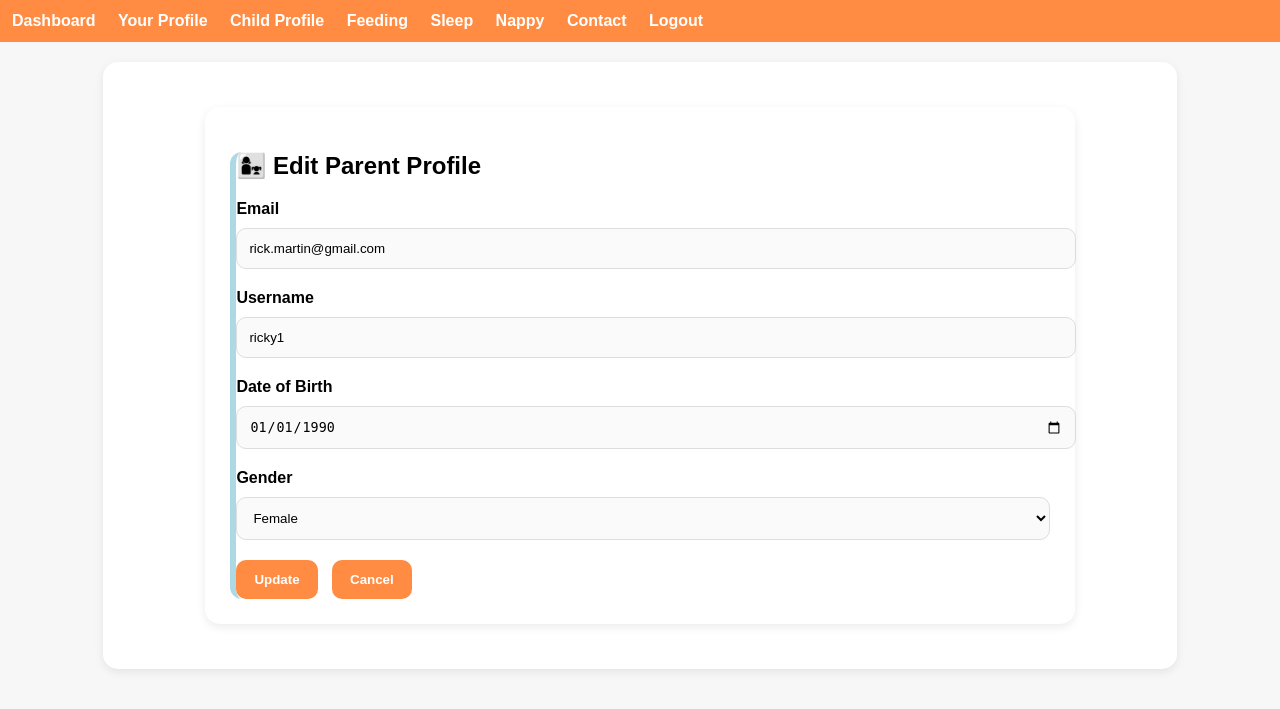
After one commit to ricanapx/flask-webapp, a Flask app: page /edit_parent in a window 1280 px wide. The commit adds this page. Shown: the top 709 px of the page. Run offline with Flask 3, Linux system fonts and the light colour scheme; a user stored in the database is signed in; data comes from the database, SQL or seed files in the repository; both versions use the stored data as it was after the commit.

Commit message:
App.py MOVES - I have moved the home and about route to after the login required as it makes the app routes stay together.
- FORMAT_DOB
This was created to show the DOB as 12th January 2001 for both the child profile and the parent profile.

- CALCULATE AGE
This was created to calulate the ages and display as 1 year 9 months, as this is most fitting for the app.

- MEMBER SINCE
This was to format the 'created at' in the same format as the DOB.

- REGISTER
I have added a section into the register route that now enables usernames and i have updated the connection to get the username and the created at variables. I have also chhanged the redirect route to the profile set up.

SETUP PROFILES
- Created a parent profile and a childs profile to enable users to set up a profile, with a html template to match asking for childs name, and both parent and childs date of birth and gender. As this is a childcare tracking app. I have also added a wizard feature to go from parent setup to child profile set up.

PROFILES
Created profile pages and routes for the information to be displayed and accessible for users.

- EDIT PROFILES
Created edit routes and htmls for the child and parent profiles to update their profile, including their username, date of birth and gender.

- LOGIN ROUTE
Created an identifier to allow users to login using email or username.

- USER.DB
Modified the SQL database to add childrens tables which shows the details of the child. Currently one user links to one child. Updated the users table to include parents dob and gender.

TESTS
- tested all changes made, updates work, pages show as expected,

```diff
--- a/app.py
+++ b/app.py
@@ -58,6 +58,48 @@ def format_time(value):
     except:
         return value
 
+def format_dob(date_string):
+    if not date_string:
+        return None
+    try:
+        dt = datetime.strptime(date_string, "%Y-%m-%d")
+        return dt.strftime("%d %B %Y")
+    except:
+        return date_string
+
+def calculate_age(date_string):
+    if not date_string:
+        return None
+    try:
+        dob = datetime.strptime(date_string, "%Y-%m-%d").date()
+        today = date.today()
+
+        years = today.year - dob.year
+        months = today.month - dob.month
+        days = today.day - dob.day
+
+        if days < 0:
+            months -= 1
+        if months < 0:
+            years -= 1
+            months += 12
+
+        if years < 1:
+            return f"{months} months"
+        return f"{years} years {months} months"
+    except:
+        return None
+
+def format_member_since(datetime_string):
+    if not datetime_string:
+        return None
+    try:
+        dt = datetime.strptime(datetime_string, "%Y-%m-%d %H:%M:%S")
+        return dt.strftime("%d %B %Y")
+    except:
+        return datetime_string
+
+
 # Greeting
 def get_greeting():
     current_hour = datetime.now().hour
@@ -69,18 +111,6 @@ def get_greeting():
     else:
         return "Good evening"
 
-@app.route('/')
-def home():
-    if 'user_id' in session:
-        return redirect(url_for('dashboard'))
-    return render_template('home.html')  # Render the home.html template and pass the users list to it
-
-@app.route('/about')
-def about():
-    return render_template('about.html')  # Render the about.html template
-
-# Decorator for extra protection.
-# Ensures that anyone who comes across certain pages must be logged in and displays the message too.
 def login_required(f):
     @wraps(f)
     def decorated_function(*args, **kwargs):
@@ -105,6 +135,16 @@ def is_password_strong(password):
         return False
     return True
 
+@app.route('/')
+def home():
+    if 'user_id' in session:
+        return redirect(url_for('dashboard'))
+    return render_template('home.html')
+
+@app.route('/about')
+def about():
+    return render_template('about.html')
+
 # REGISTER USER
 @app.route('/register', methods=['GET', 'POST'])
 def register():
@@ -113,6 +153,10 @@ def register():
         last_name = request.form['last_name']
         email = request.form['email']
         password = request.form['password']
+        username = request.form.get('username')
+
+        if username == "":
+            username = None
 
         if not is_valid_email(email):
             flash('Invalid email formail. PLease enter a valid email.')
@@ -127,24 +171,26 @@ def register():
 
         hashed_password = generate_password_hash(password, method='pbkdf2:sha256')
 
+        created_at = datetime.now().strftime('%Y-%m-%d %H:%M:%S')
+
         conn = get_db_connection()
 
         try:
             conn.execute(
-                "INSERT INTO users (first_name, last_name, email, password) VALUES (?, ?, ?, ?)",
-                (first_name, last_name, email, hashed_password)
+                "INSERT INTO users (first_name, last_name, email, password, username, created_at) VALUES (?, ?, ?, ?, ?, ?)",
+                (first_name, last_name, email, hashed_password, username, created_at)
             )
             conn.commit()
 
-            #Log in user after registering.
             user_id = conn.execute("SELECT last_insert_rowid()").fetchone()[0]
 
             session['user_id'] = user_id
             session['user_email'] = email
             session['first_name'] = first_name
 
-            flash(f"Registeration Successful! Welcome, {first_name}!")
-            return redirect(url_for('home'))  # Redirect to the home page after registration
+            flash("Account created! Please complete your profile.")
+            return redirect(url_for('setup_parent'))
+
 
         except sqlite3.IntegrityError:
             flash("Email already registered.")
@@ -156,18 +202,80 @@ def register():
         finally:
             conn.close()
 
-    return render_template('register.html')  # Render the register.html template for GET requests
+    return render_template('register.html')
 
+@app.route('/setup_parent', methods=['GET', 'POST'])
+@login_required
+def setup_parent():
+    user_id = session.get("user_id")
+
+    conn = get_db_connection()
+    user = conn.execute("SELECT * FROM users WHERE id = ?", (user_id,)).fetchone()
+
+    if request.method == "POST":
+        username = request.form.get("username")
+        parent_dob = request.form.get("parent_dob")
+        parent_gender = request.form.get("parent_gender")
+
+        conn.execute("""
+            UPDATE users SET username = ?, parent_dob = ?, parent_gender = ?
+            WHERE id = ?
+        """, (username, parent_dob, parent_gender, user_id))
+
+        conn.commit()
+        conn.close()
+
+        return redirect(url_for('setup_child'))
+
+    conn.close()
+    return render_template("setup_parent.html", user=user)
+
+@app.route('/setup_child', methods=['GET', 'POST'])
+@login_required
+def setup_child():
+    user_id = session.get("user_id")
+
+    conn = get_db_connection()
+    child = conn.execute("SELECT * FROM children WHERE user_id = ?", (user_id,)).fetchone()
+
+    if request.method == "POST":
+        child_name = request.form.get("child_name")
+        child_dob = request.form.get("child_dob")
+        child_gender = request.form.get("child_gender")
+
+        if child is None:
+            conn.execute("""
+                INSERT INTO children (user_id, child_name, child_dob, child_gender, created_at)
+                VALUES (?, ?, ?, ?, datetime('now'))
+            """, (user_id, child_name, child_dob, child_gender))
+        else:
+            conn.execute("""
+                UPDATE children
+                SET child_name = ?, child_dob = ?, child_gender = ?
+                WHERE user_id = ?
+            """, (child_name, child_dob, child_gender, user_id))
+
+        conn.commit()
+        conn.close()
+
+        flash("Profile setup complete!")
+        return redirect(url_for('dashboard'))
+
+    conn.close()
+    return render_template("setup_child.html", child=child)
 
 # LOG USERS IN
 @app.route('/login', methods= ['GET', 'POST'])
 def login():
     if request.method == 'POST':
-        email = request.form['email']
-        password = request.form['password']
+        identifier = request.form.get("identifier")
+        password = request.form.get("password")
 
         conn = get_db_connection()
-        user = conn.execute("SELECT * FROM users WHERE email = ?", (email,)).fetchone()
+        user = conn.execute(
+            "SELECT * FROM users WHERE email = ? OR username = ?",
+            (identifier, identifier)
+        ).fetchone()
         conn.close()
 
         if user and check_password_hash(user['password'], password):
@@ -177,6 +285,20 @@ def login():
             session['user_email'] = user['email']
             session['first_name'] = user['first_name']
 
+            if user['username'] is None:
+                flash("Please complete your profile.")
+                return redirect(url_for('setup_parent'))
+
+            conn = get_db_connection()
+            child = conn.execute(
+                "SELECT * FROM children WHERE user_id = ?",
+                (user['id'],)
+            ).fetchone()
+            conn.close()
+
+            if child is None and user['first_login'] == 1:
+                return redirect(url_for('setup_parent'))
+
             flash(f"Login Successful!")
             return redirect(url_for('dashboard'))
         else:
@@ -185,7 +307,125 @@ def login():
 
     return render_template('login.html')  # Render the data.html template and pass the users list to it
 
-# DASHBOARD - allows users to see summary of daily input
+@app.route('/parent')
+@login_required
+def parent_profile():
+    user_id = session.get("user_id")
+
+    conn = get_db_connection()
+    user = conn.execute(
+        "SELECT * FROM users WHERE id = ?",
+        (user_id,)
+    ).fetchone()
+    conn.close()
+
+    formatted_dob = format_dob(user['parent_dob'])
+    parent_age = calculate_age(user['parent_dob'])
+    member_since = format_member_since(user['created_at'])
+
+    return render_template(
+        "parent_profile.html",
+        user=user,
+        formatted_dob=formatted_dob,
+        parent_age=parent_age,
+        member_since=member_since
+    )
+
+# Edit parent profile
+@app.route('/edit_parent', methods=['GET', 'POST'])
+@login_required
+def edit_parent():
+    user_id = session.get("user_id")
+
+    conn = get_db_connection()
+    user = conn.execute(
+        "SELECT * FROM users WHERE id = ?",
+        (user_id,)
+    ).fetchone()
+
+    if request.method == "POST":
+        email = request.form.get("email")
+        username = request.form.get("username")
+        parent_dob = request.form.get("parent_dob")
+        parent_gender = request.form.get("parent_gender")
+
+        conn.execute("""
+            UPDATE users
+            SET email = ?, username = ?, parent_dob = ?, parent_gender = ?
+            WHERE id = ?
+        """, (email, username, parent_dob, parent_gender, user_id))
+
+        conn.commit()
+        conn.close()
+
+        flash("Profile updated successfully.")
+        return redirect(url_for('parent_profile'))
+
+    conn.close()
+    return render_template("edit_parent.html", user=user)
+
+# Child profile route
+@app.route('/child')
+@login_required
+def child_profile():
+    user_id = session.get("user_id")
+
+    conn = get_db_connection()
+    child = conn.execute(
+        "SELECT * FROM children WHERE user_id = ?",
+        (user_id,)
+    ).fetchone()
+    conn.close()
+
+    formatted_child_dob = format_dob(child['child_dob'])
+    child_age = calculate_age(child['child_dob'])
+
+    return render_template(
+        "child_profile.html",
+        child=child,
+        formatted_child_dob=formatted_child_dob,
+        child_age=child_age)
+
+# Edit child
+@app.route('/edit_child', methods=['GET', 'POST'])
+@login_required
+def edit_child():
+    user_id = session.get("user_id")
+
+    conn = get_db_connection()
+    child = conn.execute(
+        "SELECT * FROM children WHERE user_id = ?",
+        (user_id,)
+    ).fetchone()
+
+    if request.method == "POST":
+        name = request.form.get("child_name")
+        dob = request.form.get("child_dob")
+        gender = request.form.get("child_gender")
+
+        if child:
+            conn.execute("""
+                UPDATE children
+                SET child_name = ?, child_dob = ?, child_gender = ?
+                WHERE user_id = ?
+            """, (name, dob, gender, user_id))
+        else:
+            conn.execute("""
+                INSERT INTO children (user_id, child_name, child_dob, child_gender, created_at)
+                VALUES (?, ?, ?, ?, datetime('now'))
+            """, (user_id, name, dob, gender))
+
+        conn.commit()
+        conn.close()
+
+        flash("Child profile updated.")
+        return redirect(url_for('child_profile'))
+
+    conn.close()
+    return render_template("edit_child.html", child=child)
+
+
+# DASHBOARD
 @app.route('/dashboard')
 @login_required
 def dashboard():
--- a/templates/base.html
+++ b/templates/base.html
@@ -13,6 +13,8 @@
     {% endif %}
 
     {% if session.get('user_id') %}
+        <a href="{{ url_for('parent_profile') }}">Your Profile</a>
+        <a href="{{ url_for('child_profile') }}">Child Profile</a>
         <a href="{{ url_for('feeding') }}">Feeding</a>
         <a href="{{ url_for('sleep') }}">Sleep</a>
         <a href="{{ url_for('nappy') }}">Nappy</a>
@@ -23,10 +25,6 @@
             <a href="{{ url_for('admin') }}">Admin</a>
         {% endif %}
 
-        <span style="color:white; margin-left:20px;">
-            Welcome, {{ session.first_name }}!
-        </span>
-
     {% else %}
         <a href="{{ url_for('login') }}">Login</a>
         <a href="{{ url_for('register') }}">Register</a>
@@ -35,7 +33,6 @@
 
     {% endif %}
 </nav>
-
 
 <div class="container">
     {% with messages = get_flashed_messages() %}
@@ -48,6 +45,5 @@
 
     {% block content %}{% endblock %}
 </div>
-
 </body>
 </html>
--- /dev/null
+++ b/templates/edit_parent.html
@@ -0,0 +1,57 @@
+{% extends "base.html" %}
+{% block content %}
+{% if error %}
+    <p class="error">{{ error }}</p>
+{% endif %}
+
+{% with messages = get_flashed_messages() %}
+  {% if messages %}
+    <div class="flash-messages">
+      {% for message in messages %}
+        <div class="alert alert-info">{{ message }}</div>
+      {% endfor %}
+    </div>
+  {% endif %}
+{% endwith %}
+
+<div class="container mt-4">
+    <div class="card shadow-sm p-4" style="border-left: 6px solid #add8e6; border-radius: 12px;">
+        <h2 class="mb-3">👩‍👧 Edit Parent Profile</h2>
+
+        <form method="POST">
+
+            <div class="mb-3">
+                <label class="form-label"><strong>Email</strong></label>
+                <input type="email" name="email" class="form-control"
+                       value="{{ user['email'] }}" required>
+            </div>
+
+            <div class="mb-3">
+                <label class="form-label"><strong>Username</strong></label>
+                <input type="text" name="username" class="form-control"
+                       value="{{ user['username'] }}" required>
+            </div>
+
+            <div class="mb-3">
+                <label class="form-label"><strong>Date of Birth</strong></label>
+                <input type="date" name="parent_dob" class="form-control"
+                       value="{{ user['parent_dob'] }}" required>
+            </div>
+
+            <div class="mb-3">
+                <label class="form-label"><strong>Gender</strong></label>
+                <select name="parent_gender" class="form-select" required>
+                    <option value="Female" {% if user['parent_gender'] == 'Female' %}selected{% endif %}>Female</option>
+                    <option value="Male" {% if user['parent_gender'] == 'Male' %}selected{% endif %}>Male</option>
+                    <option value="Other" {% if user['parent_gender'] == 'Other' %}selected{% endif %}>Other</option>
+                </select>
+            </div>
+
+    <button type="submit" class="btn btn-primary" style="margin-top:10px;">Update</button>
+    <button type="submit" name="cancel" class="btn btn-secondary" style="margin-top:10px; margin-left:10px;">Cancel</button>
+
+        </form>
+    </div>
+</div>
+
+{% endblock %}
--- a/templates/login.html
+++ b/templates/login.html
@@ -3,8 +3,8 @@
 <h1>Login</h1>
 
 <form method="POST">
-    <label>Email</label>
-    <input type="email" name="email" required>
+    <label>Email or Username</label>
+    <input type="text" name="identifier" required>
 
     <label>Password</label>
     <input type="password" name="password" required>
--- a/templates/register.html
+++ b/templates/register.html
@@ -8,6 +8,9 @@
 
     <label>Last Name</label>
     <input type="text" name="last_name" required>
+
+    <label>Username (optional)</label>
+    <input type="text" name="Username">
 
     <label>Email</label>
     <input type="email" name="email" required>
```
Also changed, not shown: templates/child_profile.html (added, +19 -0 lines), templates/edit_child.html (added, +39 -0 lines), templates/parent_profile.html (added, +23 -0 lines), templates/setup_child.html (added, +49 -0 lines), templates/setup_parent.html (added, +52 -0 lines), users.db.
